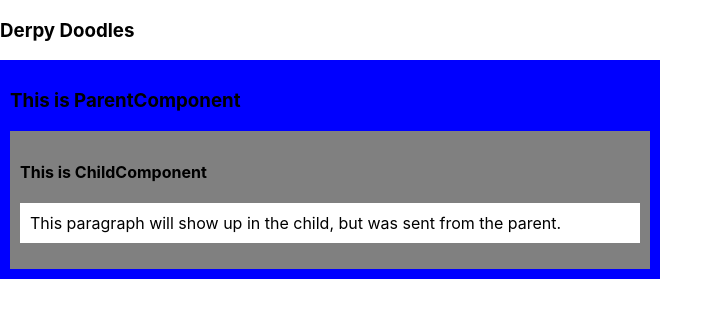
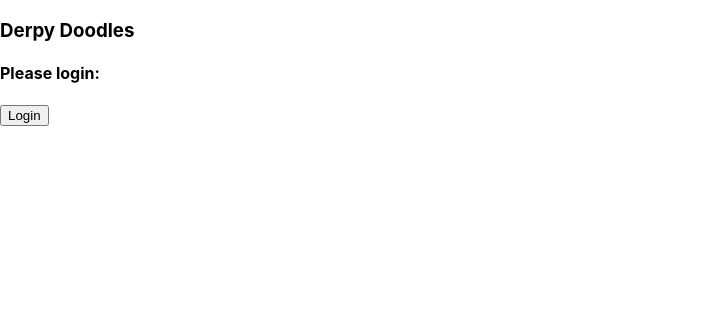
Before and after one commit to TheMartinCrabtree/ReactiveDoodles, a React (Create React App) app: page / in a window 1280 px wide. Shown: the top 318 px of the page, without its empty margins (0-723 px from the left). Built offline with nearby package versions, Linux system fonts and the light colour scheme.

Commit message:
removed some demo content

```diff
--- a/src/ChildComponent.js
+++ b/src/ChildComponent.js
@@ -1,3 +1,5 @@
+// FOR DEMO ONLY!!!
+// REMOVE FROM FINAL
 
 import React from 'react';
 
--- a/src/Login.js
+++ b/src/Login.js
@@ -1,5 +1,4 @@
 import React, { useEffect } from 'react';
-import ParentComponent from './ParentComponent';
 
 const Login=(props)=>{
     useEffect(()=>{
@@ -8,13 +7,9 @@ const Login=(props)=>{
     [])
 
     return(
-        // <section>
-        //     <h4>Please login:</h4>
-        //     <button id="login" onClick={()=>props.setLoginVerified(true)} >Login</button>
-        // </section>
         <section>
-
-        <ParentComponent />
+            <h4>Please login:</h4>
+            <button id="login" onClick={()=>props.setLoginVerified(true)} >Login</button>
         </section>
     );
 }
--- a/src/ParentComponent.js
+++ b/src/ParentComponent.js
@@ -1,3 +1,6 @@
+// FOR DEMO ONLY!!!
+// REMOVE FROM FINAL
+
 
 import React from 'react';
 import ChildComponent from './ChildComponent'
--- a/src/Store.js
+++ b/src/Store.js
@@ -2,16 +2,8 @@
 import React, {createContext, useReducer } from 'react';
 import Reducer from './reducers/Reducer';
 
-let activeViewsObj = {
-    draw: false,
-    gallery: false,
-    myGallery: true,
-    profile: true
-}
-
 const initialState = {
-    username: "",
-    activeViews: activeViewsObj
+    username: ""
 };
 
 const Store=({children})=>{
```
